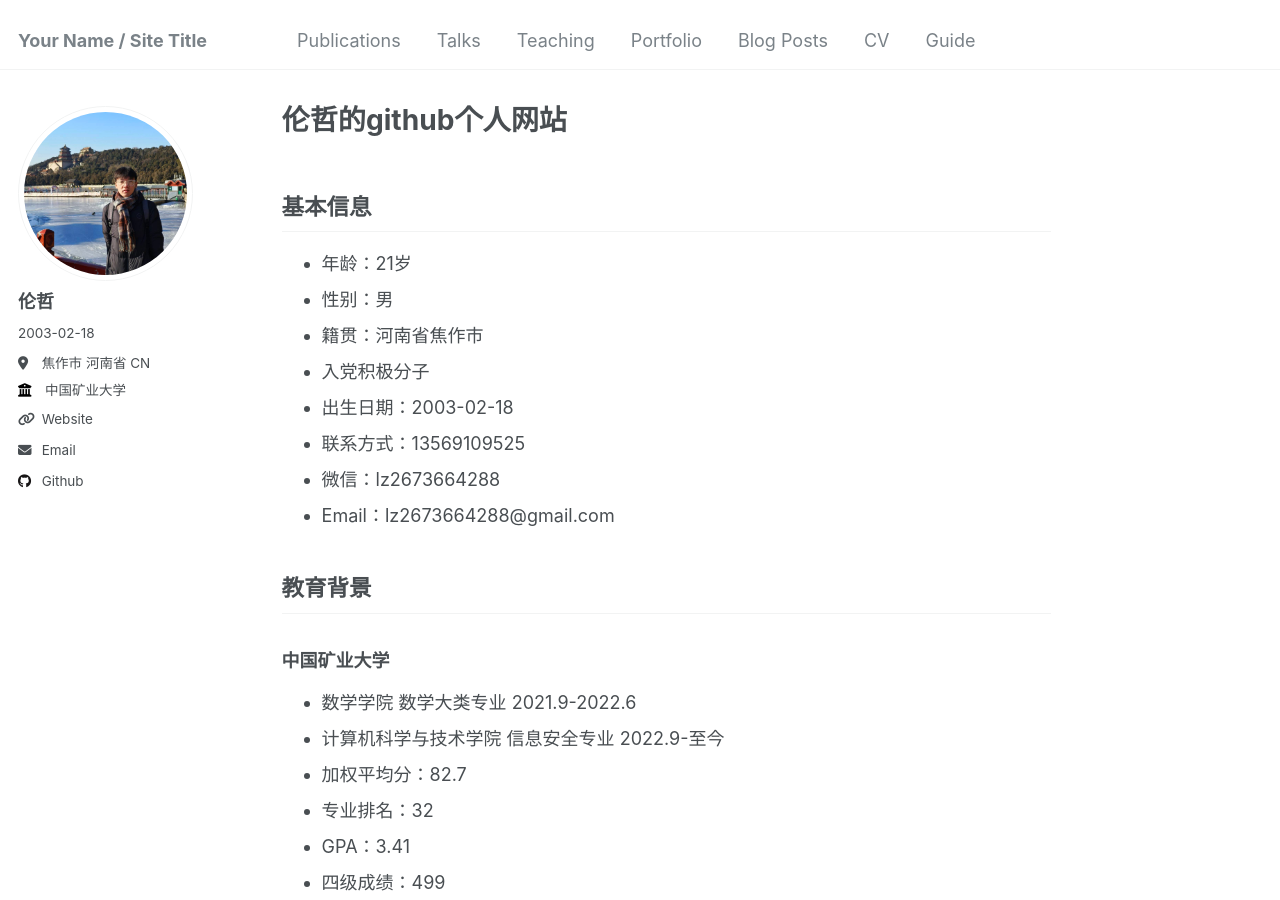
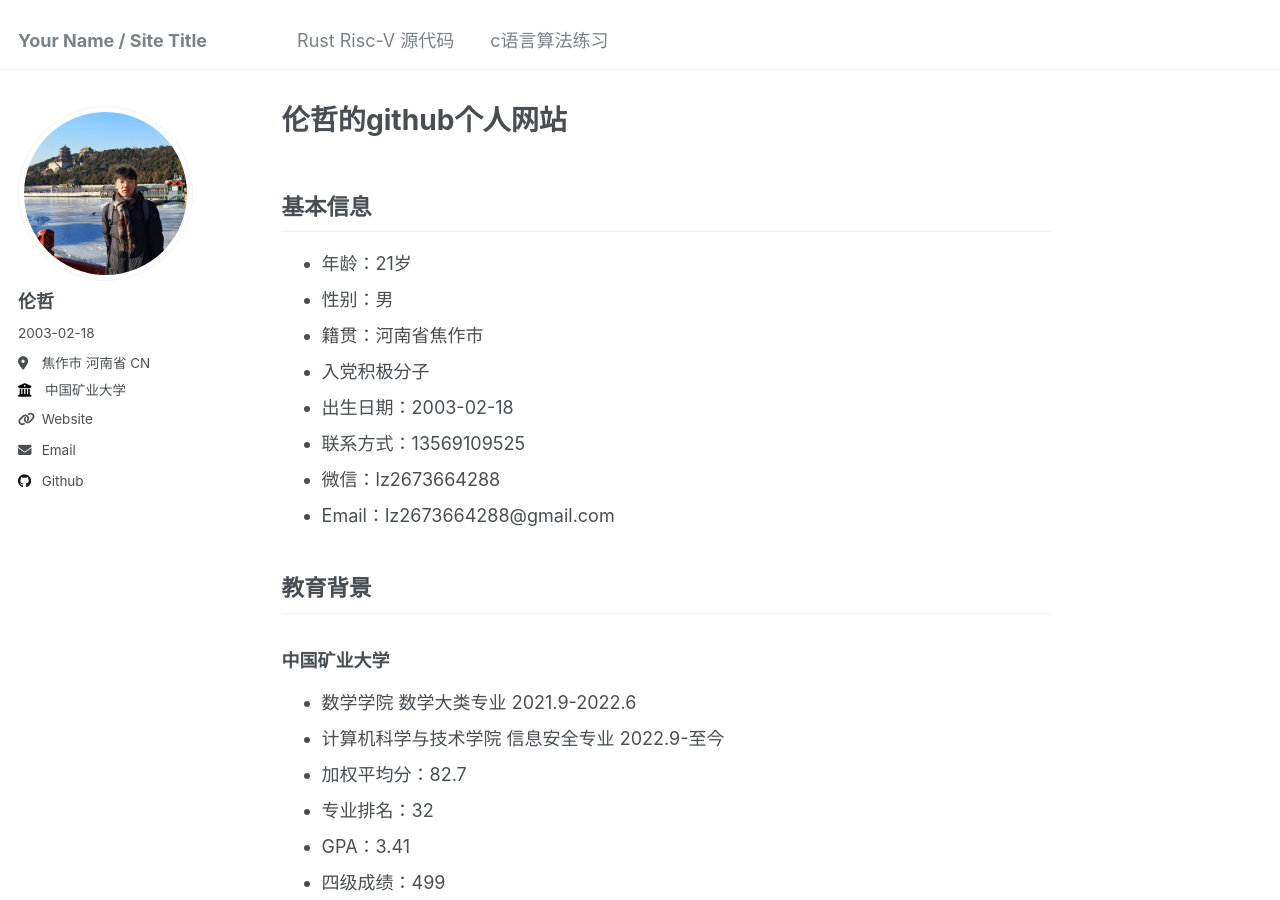
Before and after one commit to littlezhe001/littlezhe001.github.io, a Jekyll site: the page built from _pages/about.md, in a window 1280 px wide and 900 px high. Built offline with Jekyll 4.4.1, drawn with Linux system fonts in a browser that asks for light colours.

Commit message:
Update navigation.yml

```diff
--- a/_data/navigation.yml
+++ b/_data/navigation.yml
@@ -5,23 +5,7 @@
 # prevent it from being included in the site.
 
 main:
-  - title: "Publications"
-    url: /publications/
-
-  - title: "Talks"
-    url: /talks/
-
-  - title: "Teaching"
-    url: /teaching/
-
-  - title: "Portfolio"
-    url: /portfolio/
-
-  - title: "Blog Posts"
-    url: /year-archive/
-
-  - title: "CV"
-    url: /cv/
-
-  - title: "Guide"
-    url: /markdown/
+  - title: "Rust Risc-V 源代码"
+    url: /rust/
+  - title: "c语言算法练习"
+    url: /cpp_code/
```
